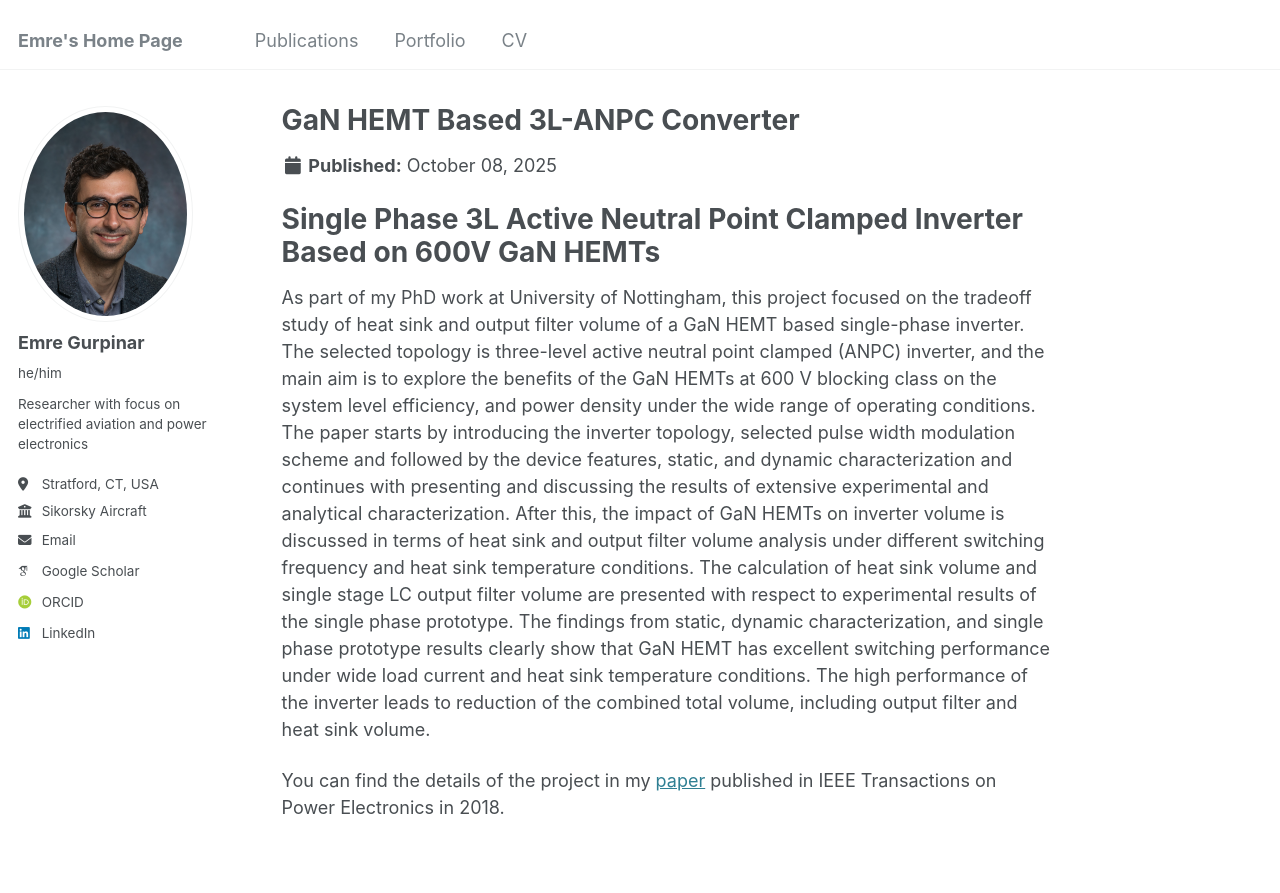
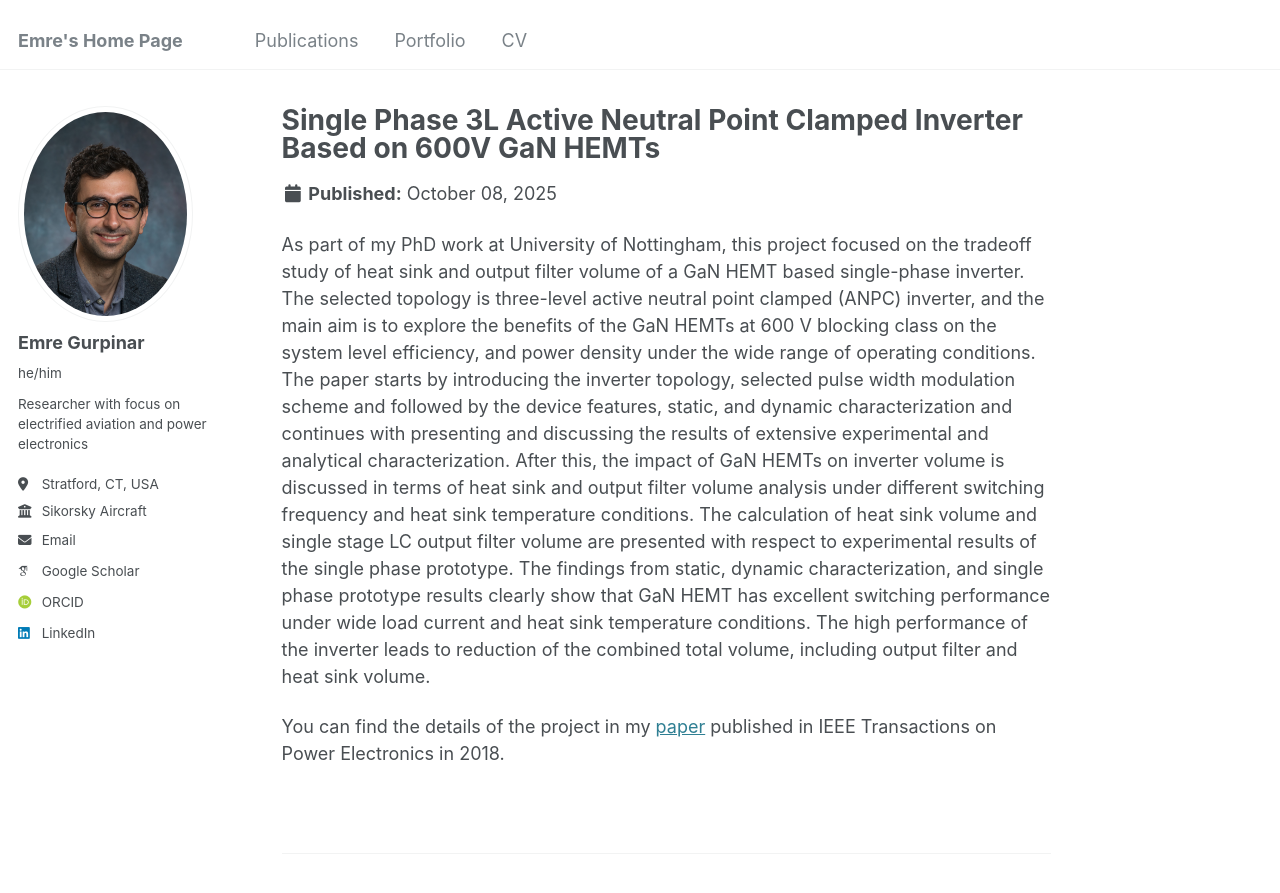
Before and after one commit to egurpinar/egurpinar.github.io, a Jekyll site: the page built from _portfolio/2_GaN_HEMT_ANPC.md, in a window 1280 px wide and 900 px high. Shown: the top 893 px of the window. Built offline with Jekyll 4.4.1, drawn with Linux system fonts in a browser that asks for light colours; some web fonts are replaced.

Commit message:
Portfolio edits
Adding images and editing portfolio

```diff
--- a/_portfolio/2_GaN_HEMT_ANPC.md
+++ b/_portfolio/2_GaN_HEMT_ANPC.md
@@ -1,11 +1,9 @@
 ---
-title: "GaN HEMT Based 3L-ANPC Converter"
-excerpt: "Single Phase 3L Active Neutral Point Clamped Inverter Based on 600V GaN HEMTs <br/><img src='/images/GaN_ANPC_Photo.pdf'>"
+title: "Single Phase 3L Active Neutral Point Clamped Inverter Based on 600V GaN HEMTs
+"
+excerpt: "<br/><img src='/images/GaN_ANPC_Photo.pdf'>"
 collection: portfolio
 ---
-
-Single Phase 3L Active Neutral Point Clamped Inverter Based on 600V GaN HEMTs
-=======
 As part of my PhD work at University of Nottingham, this project focused on the tradeoff study of heat sink and output filter volume of a GaN HEMT based single-phase inverter. The selected topology is three-level active neutral point clamped (ANPC) inverter, and the main aim is to explore the benefits of the GaN HEMTs at 600 V blocking class on the system level efficiency, and power density under the wide range of operating conditions. The paper starts by introducing the inverter topology, selected pulse width modulation scheme and followed by the device features, static, and dynamic characterization and continues with presenting and discussing the results of extensive experimental and analytical characterization. After this, the impact of GaN HEMTs on inverter volume is discussed in terms of heat sink and output filter volume analysis under different switching frequency and heat sink temperature conditions. The calculation of heat sink volume and single stage LC output filter volume are presented with respect to experimental results of the single phase prototype. The findings from static, dynamic characterization, and single phase prototype results clearly show that GaN HEMT has excellent switching performance under wide load current and heat sink temperature conditions. The high performance of the inverter leads to reduction of the combined total volume, including output filter and heat sink volume.
 
 You can find the details of the project in my [paper](/files/Tradeoff_Study_of_Heat_Sink_and_Output_Filter_Volume_in_a_GaN_HEMT_Based_Single-Phase_Inverter.pdf) published in IEEE Transactions on Power Electronics in 2018.
```
Also changed, not shown: _portfolio/1_ITU_solar_car.md (+1 -3 lines), _portfolio/3_Reliability_Driven_Assesment.md (+5 -6 lines), _portfolio/6_Hybrid_Electric_Demonstrator.md (+0 -4 lines), 1 other file.
